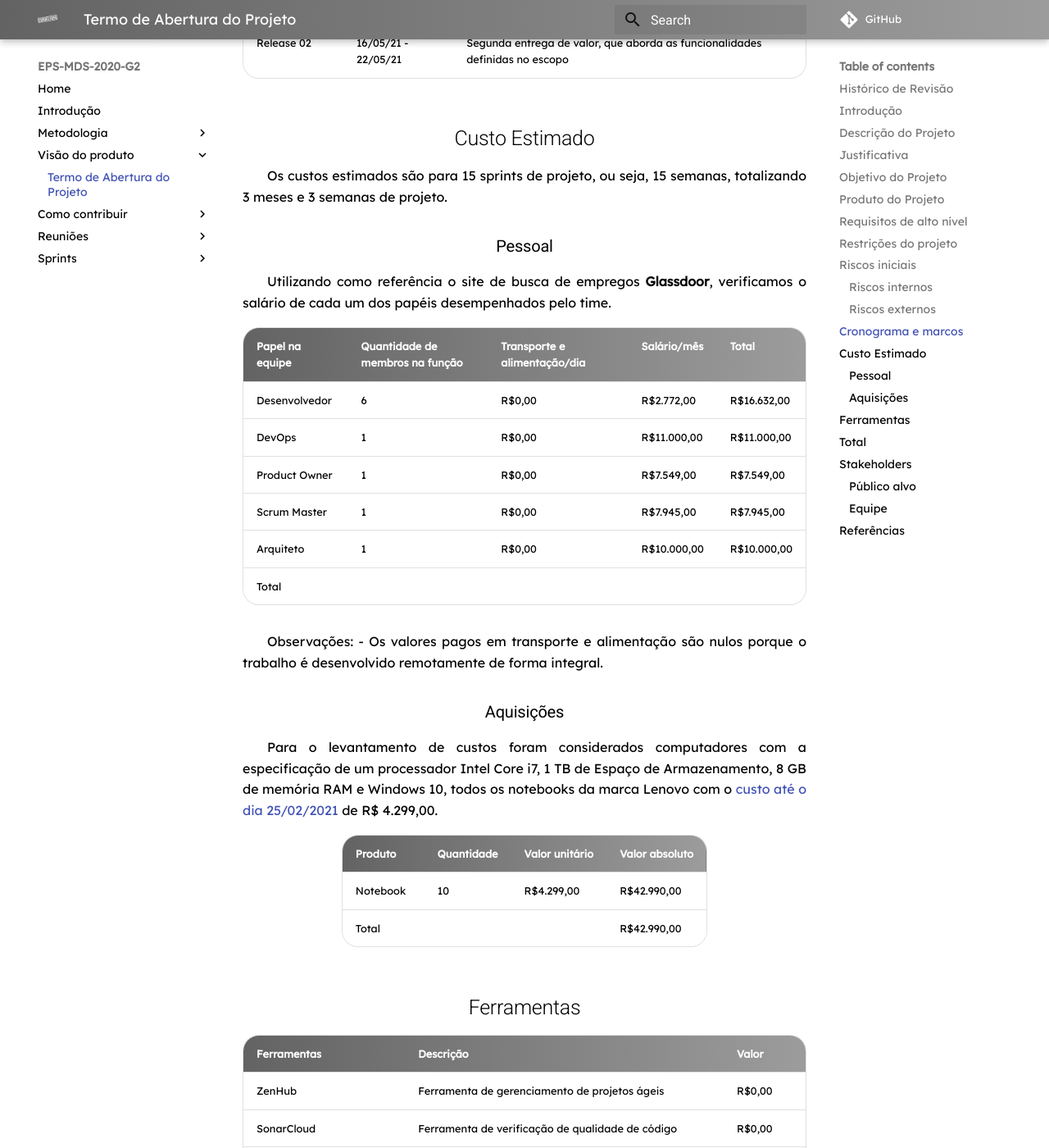
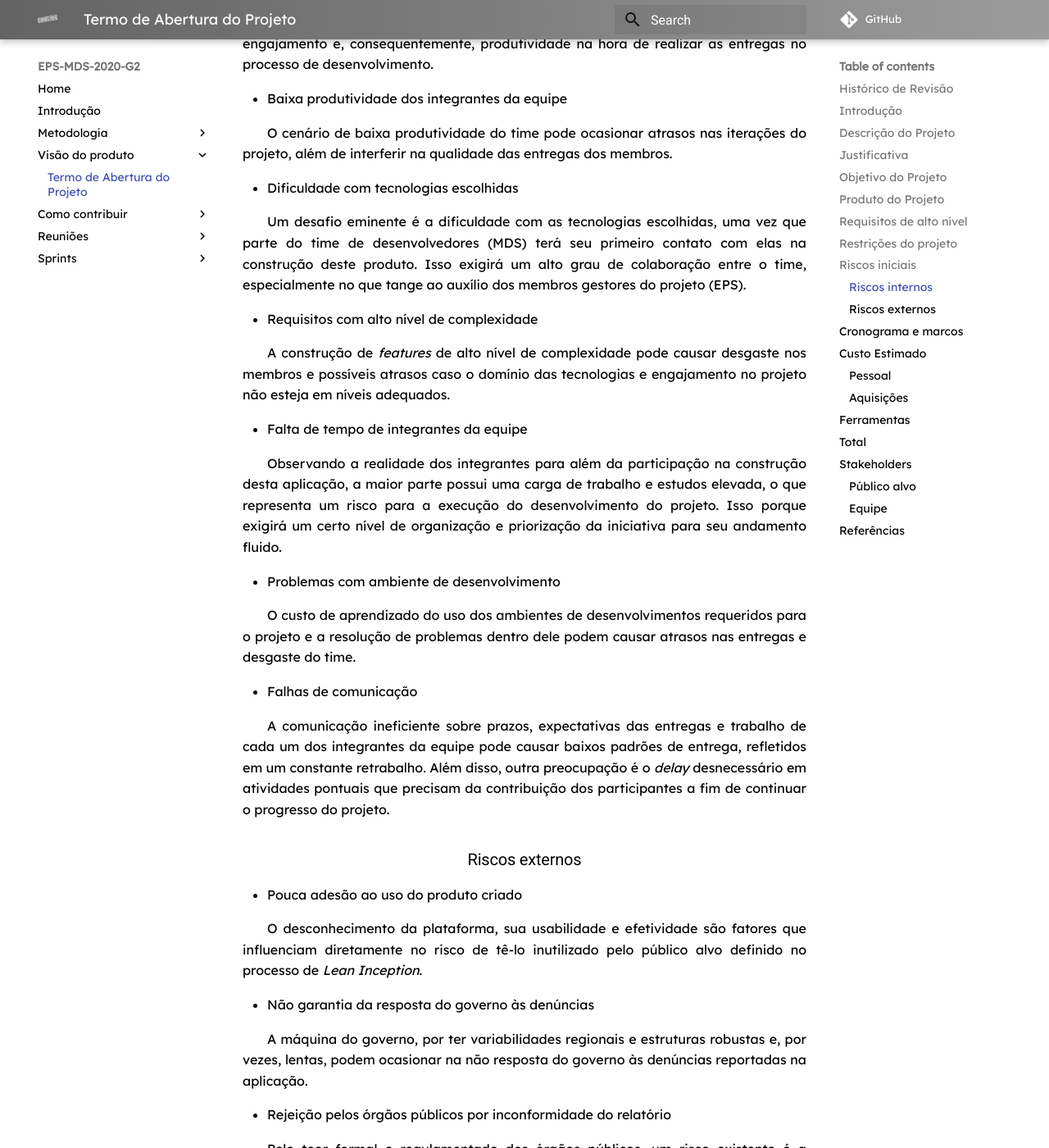
Before and after one commit to fga-eps-mds/2020.2-Eccoar, an MkDocs documentation site: the page built from docs/visaodoproduto/tap.md, in a window 1280 px wide and 1400 px high, scrolled down 3517 px. Shown: the whole window at 82% size. Built offline with MkDocs 1.6.1 and Material for MkDocs 9.7.7, drawn with Linux system fonts in a browser that asks for light colours; some web fonts are replaced; comment, search, counter and statistics services are not loaded; old or Windows-style settings are respelled for this version of MkDocs; some of the changed text lies outside the part shown.

Commit message:
Implement requirement analysis and detail internal and external risks

```diff
--- a/docs/visaodoproduto/tap.md
+++ b/docs/visaodoproduto/tap.md
@@ -1,10 +1,11 @@
 # Termo de Abertura do Projeto
 ## Histórico de Revisão
-|Data|Versão|Descrição|Autor|
+|Autor|Mudanças|Data|Versão|
 |--|--|--|--|
-|23/02/21|0.1|Criação do documento; Adição de introdução, descrição do produto, objetivo do produto, e stakeholders.|Victor Buendia|
-|24/02/21|0.2|Criação da justificativa, produto do projeto, requisitos de alto nível, restrições do projeto, cronograma e marcos, e público alvo.|Victor Buendia|
-|25/02/21|0.3|Criação dos riscos iniciais, custos estimados e referências|Victor Buendia|
+|[Victor Buendia](https://github.com/Victor-Buendia)|Criação do documento; Adição de introdução, descrição do produto, objetivo do produto, e stakeholders.|23/02/21|0.1|
+|[Victor Buendia](https://github.com/Victor-Buendia)|Criação da justificativa, produto do projeto, requisitos de alto nível, restrições do projeto, cronograma e marcos, e público alvo.|24/02/21|0.2|
+|[Victor Buendia](https://github.com/Victor-Buendia)|Criação dos riscos iniciais, custos estimados e referências|25/02/21|0.3|
+|[Victor Buendia](https://github.com/Victor-Buendia)|Implementação de requisitos de alto nível, detalhamento dos riscos e ajustes gramaticais ao longo do texto|26/02/2021|0.4|
 
 ## Introdução
 Este documento visa formalizar o início do projeto, agrupando todas as informações necessárias para a execução das atividades envolvidas.
@@ -19,10 +20,10 @@
 
 Assim, por conta desse desafio, hoje tem-se visto um descaso e negligência por parte do poder público em resolver problemáticas das comunidades urbanas e rurais. Isso deve-se, em parte, pela falta de denúncia da população e, também, pela demora do governo em atuar nesses problemas.
 
-Dessa maneira, o nosso sistema, chamado **ComUnidas** busca estabelecer uma forma de facilitar a reportagem de problemas da comunidade do usuário por meio de uma ponte automatizada entre o governo público. Além disso, o sistema tem por finalidade agrupar as denúncias da comunidade dentro do aplicativo e o seu respectivo andamento de solução.
+Dessa maneira, o nosso sistema, chamado **ComUnidas** busca estabelecer uma forma de facilitar a reporte de problemas da comunidade do usuário por meio de uma ponte automatizada entre o governo público. Além disso, o sistema tem por finalidade agrupar as denúncias da comunidade dentro do aplicativo e o seu respectivo andamento de solução.
 
 ## Objetivo do Projeto
-O objetivo do aplicativo **ComUnidas** é oferecer um sistema para regiões comunitárias a fim de engajá-la e facilitar na denúncia de problemas públicos com agente responsável sendo o governo. Assim, objetiva-se por *aumentar a visibilidade de problemáticas governamentais que afligem uma população local* com o intuito de catalisar a resolução destas, alertando o Estado diretamente, para melhorar a qualidade de vida dos cidadãos.
+O objetivo do aplicativo **ComUnidas** é oferecer um sistema para regiões comunitárias a fim de engajá-la e facilitar na denúncia de problemas públicos com agente responsável sendo o governo. Assim, objetiva-se por *aumentar a visibilidade de problemáticas governamentais que afligem uma população local* com o intuito de catalisar a resolução destas, alertando as instituições responsáveis, para melhorar a qualidade de vida dos cidadãos.
 
 ## Produto do Projeto
 A proposta do projeto é de criar uma ferramenta na qual o usuário precise apenas fazer uma denúncia ou votar em denúncias já realizadas para que o sistema se encarregue de extrair as informações automaticamente e de gerar um relatório que é enviado para o órgão responsável.
@@ -30,7 +31,14 @@
 O sistema também deverá armazenar essas denúncias para que o usuário possa realizar consultas nas denúncias comunitárias, votar em denúncias existentes, ver o andamento de resolução delas a fim de melhorar a qualidade de vida da comunidade.
 
 ## Requisitos de alto nível
-Ainda não há dados a respeito.
+Os requisitos de alto nível são funcionalidades escritas em linguagem natural ou ainda em forma de desenhos ou casos de uso, qualquer técnica que facilite o entendimento. Para o projeto em questão, tem-se os principais requisitos de alto nível:
+- O usuário será capaz de criar uma conta, atualizá-la e deletá-la
+- O usuário será capaz de criar, ler, atualizar e deletar denúncias
+- O sistema permitirá votos em denúncias já existentes para aumentar sua relevância
+- A aplicação enviará para o órgão responável um relatório das denúncias mais relevantes (com mais votos)
+- O usuário poderá ver um mapa com as denúncias
+- O sistema permitirá o comentário dos usuários em denúncias criadas por eles e outros
+- A aplicação fechará as denúncias quando resolvidas pelo Estado
 
 ## Restrições do projeto
 As restrições do presente projeto são:
@@ -44,23 +52,69 @@
 
 ### Riscos internos
 - Indefinição de escopo
+
+A indefinição de escopo é um risco que pode afligir a equipe na hora da execução, por causar ambiguidade naquilo que deve ser construído no que tangue à aplicação proposta.
+
 - Incertezas com relação ao tema do projeto
+
+Há algumas indeterminações no projeto que podem assolar o desenvolvimento dele, como qual instituição pública de cada região é a real responsável por determinado tipo de problema para ser contactada, como iremos contactá-la, dentre outros aspectos da proposta do produto.
+
 - Membro faltante nas reuniões semanais
+
+Um risco inerente à equipe diz respeito à ausência de integrantes do time em momentos síncronos de encontro virtual, uma vez que isso pode prejudicar o alinhamento pleno entre todos, dificultando o andamento fluido da execução das sprints.
+
 - Divergência de horários dos membros
+
+A pouca convergência de horários em comum dos membros é um risco que tensionará os colaboradores a buscarem a máxima performance de momentos síncronos, além de manter momentos assíncronos paulatinos ao decorrer do projeto. Esse desafio pode ocasionar atrasos dentro do projeto.
+
 - Falta de integração entre a equipe
+
+A pouca integração entre os membros do projeto pode diminui o nível de engajamento e, consequentemente, produtividade na hora de realizar as entregas no processo de desenvolvimento.
+
 - Baixa produtividade dos integrantes da equipe
+
+O cenário de baixa produtividade do time pode ocasionar atrasos nas iterações do projeto, além de interferir na qualidade das entregas dos membros.
+
 - Dificuldade com tecnologias escolhidas
+
+Um desafio eminente é a dificuldade com as tecnologias escolhidas, uma vez que parte do time de desenvolvedores (MDS) terá seu primeiro contato com elas na construção deste produto. Isso exigirá um alto grau de colaboração entre o time, especialmente no que tange ao auxílio dos membros gestores do projeto (EPS).
+
 - Requisitos com alto nível de complexidade
+
+A construção de *features* de alto nível de complexidade pode causar desgaste nos membros e possíveis atrasos caso o domínio das tecnologias e engajamento no projeto não esteja em níveis adequados.
+
 - Falta de tempo de integrantes da equipe
+
+Observando a realidade dos integrantes para além da participação na construção desta aplicação, a maior parte possui uma carga de trabalho e estudos elevada, o que representa um risco para a execução do desenvolvimento do projeto. Isso porque exigirá um certo nível de organização e priorização da iniciativa para seu andamento fluido.
+
 - Problemas com ambiente de desenvolvimento
+
+O custo de aprendizado do uso dos ambientes de desenvolvimentos requeridos para o projeto e a resolução de problemas dentro dele podem causar atrasos nas entregas e desgaste do time.
+
 - Falhas de comunicação
+
+A comunicação ineficiente sobre prazos, expectativas das entregas e trabalho de cada um dos integrantes da equipe pode causar baixos padrões de entrega, refletidos em um constante retrabalho. Além disso, outra preocupação é o *delay* desnecessário em atividades pontuais que precisam da contribuição dos participantes a fim de continuar o progresso do projeto.
 
 ### Riscos externos
 - Pouca adesão ao uso do produto criado
+
+O desconhecimento da plataforma, sua usabilidade e efetividade são fatores que influenciam diretamente no risco de tê-lo inutilizado pelo público alvo definido no processo de *Lean Inception*.
+
 - Não garantia da resposta do governo às denúncias
+
+A máquina do governo, por ter variabilidades regionais e estruturas robustas e, por vezes, lentas, podem ocasionar na não resposta do governo às denúncias reportadas na aplicação.
+
 - Rejeição pelos órgãos públicos por inconformidade do relatório
+
+Pelo teor formal e regulamentado dos órgãos públicos, um risco existente é a rejeição dos relatórios feitos pelo produto e enviados para a entidade responável por inconformidade do documento com as normas exigidas para a validação das denúncias.
+
 - Enviar relatórios para órgãos não responsáveis pela denúncia em questão
+
+Tendo em vista que o público alvo do produto são comunidades regionais, uma ameaça possível é a da aplicação não encaminhar os relatórios de denúncias para as instituições devidamente responsáveis pela resolução dos problemas referidos.
+
 - Usabilidade baixa e burocratização da aplicação
+
+A pouca intuitividade da aplicação e o seu intermédio com o governo pode representar para o usuário uma usabilidade baixa e alta burocratização do processo de denúncias de problemas públicos caso esses dois aspectos não sejam trabalhados bem dentro da proposta do produto.
 
 O Scrum Master será o responsável por monitorar os riscos internos, e facilitar a adoção de medidas que mitiguem esses riscos, assim como o Product Owner será responsável por gerenciar os riscos externos. O controle é feito através das definições previstas na seção Gerenciamento de Riscos que pode ser encontrada [aqui](../metodologia/gerenciaRisco.md).
 
```
